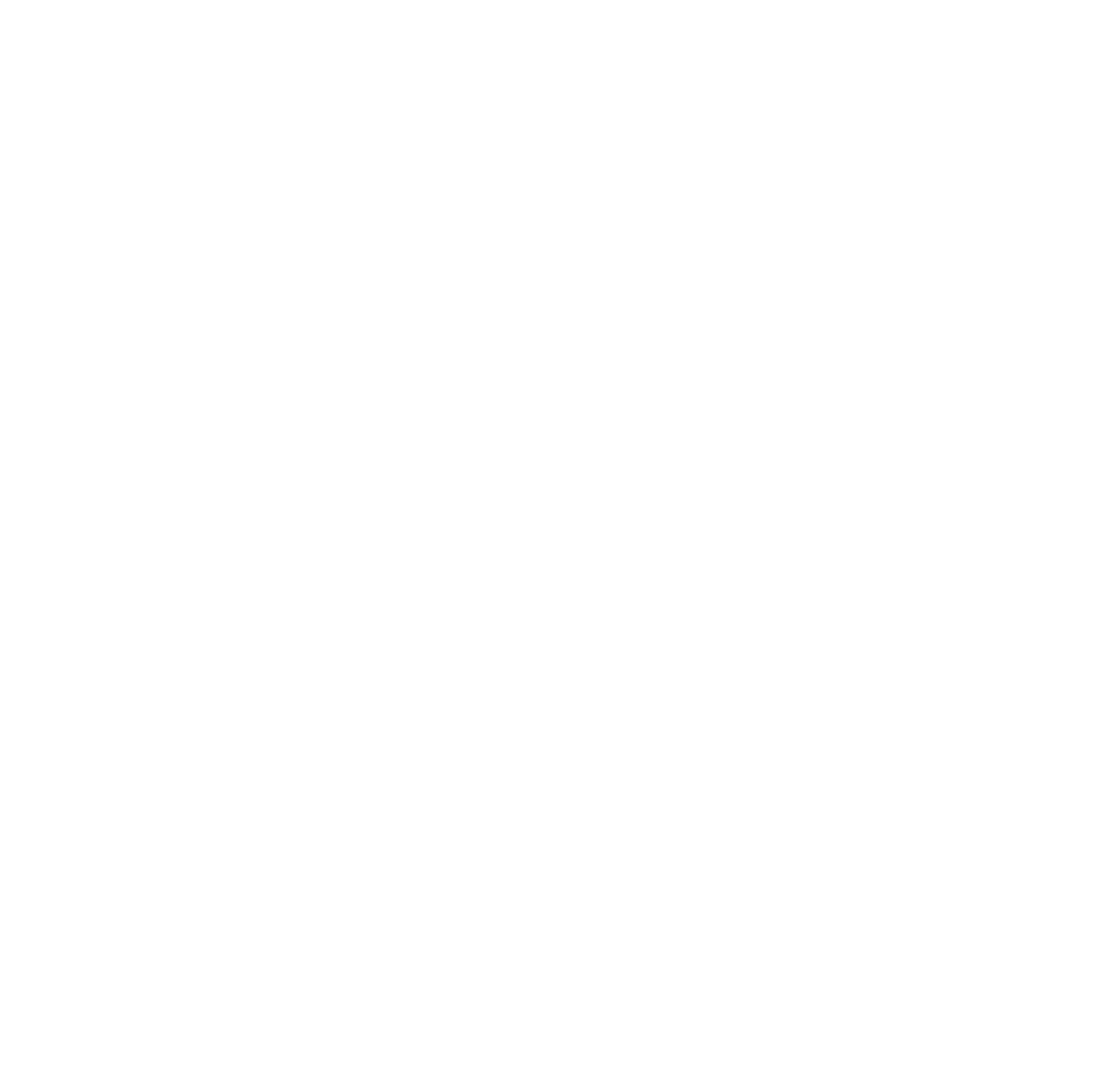
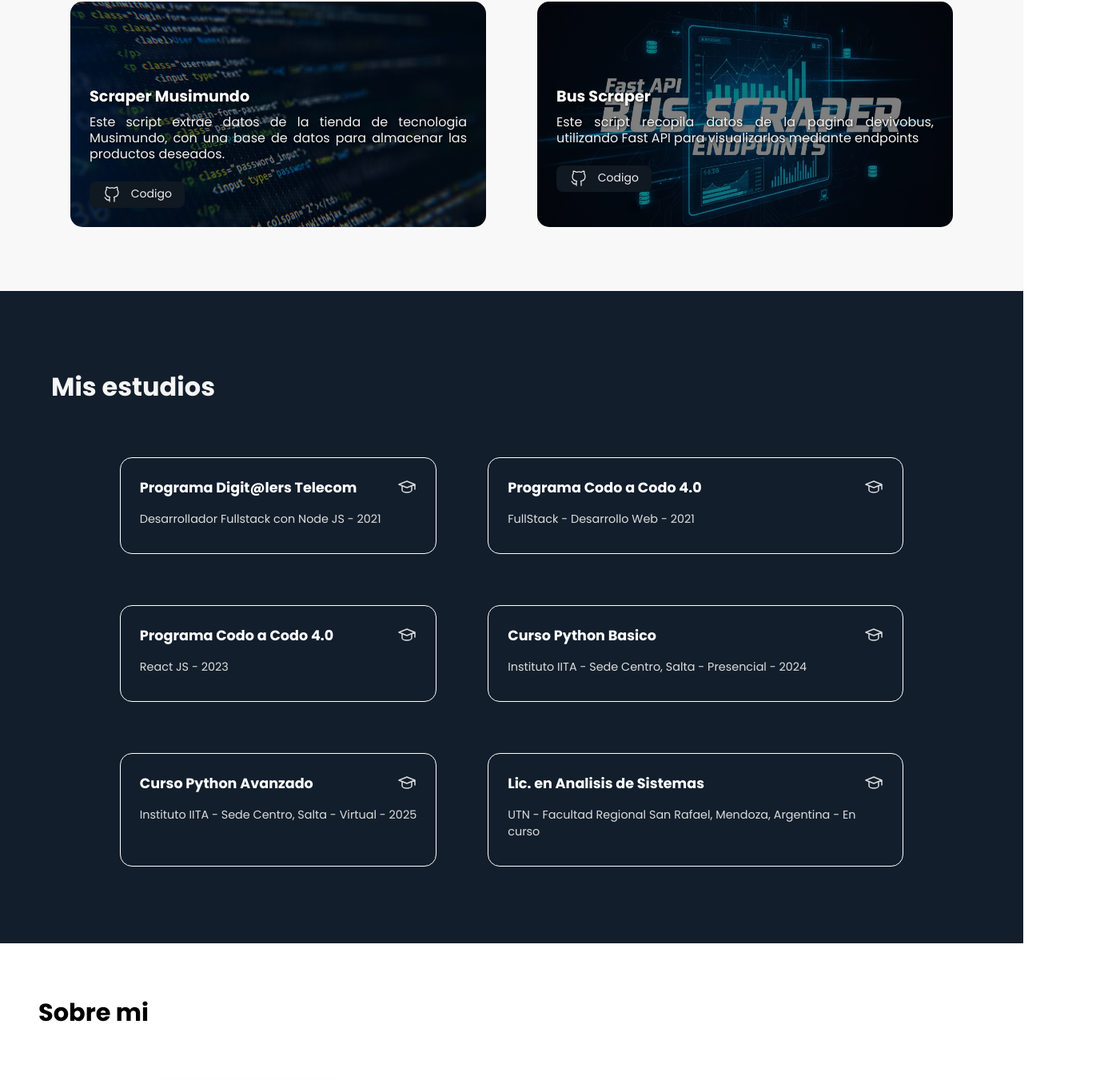
Before and after one commit to EmmanuelYapura/portafolio-vue, a Vue app: page / in a window 1280 px wide. Shown: the part 1363-2714 px from the top of the page at 80% size, 1381 px wide, since content can reach past the window. Before the commit the page ends 800 px from the top, so only its background shows below. Built offline with nearby package versions, Linux system fonts and the light colour scheme.

Commit message:
importa fuente poppins y componente al template

```diff
--- a/src/App.vue
+++ b/src/App.vue
@@ -1,17 +1,27 @@
 <script setup>
+import AboutComponent from './components/AboutComponent.vue';
+import ContactComponent from './components/ContactComponent.vue';
+import EducationComponent from './components/EducationComponent.vue';
 import MainHero from './components/MainHero.vue';
 import NavBar from './components/NavBar.vue';
+import ProjectsComponent from './components/ProjectsComponent.vue';
 </script>
 
 <template>
     <NavBar />
     <MainHero />
+    <ProjectsComponent id="proyectos"/>
+    <EducationComponent id="educacion"/>
+    <AboutComponent id="sobremi"/>
+    <ContactComponent id="contacto"/>
 </template>
 
 <style>
+  @import url('https://fonts.googleapis.com/css2?family=Poppins:ital,wght@0,100;0,200;0,300;0,400;0,500;0,600;0,700;0,800;0,900;1,100;1,200;1,300;1,400;1,500;1,600;1,700;1,800;1,900&display=swap');
   * {
     box-sizing: border-box;
     margin: 0;
     padding: 0;
+    font-family: 'Poppins', sans-serif;
   }
 </style>
```
